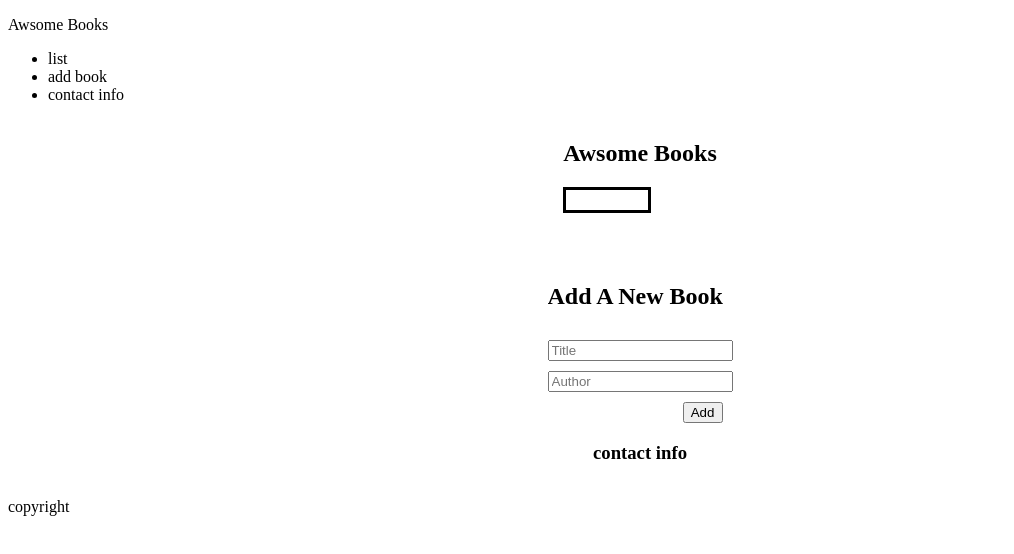
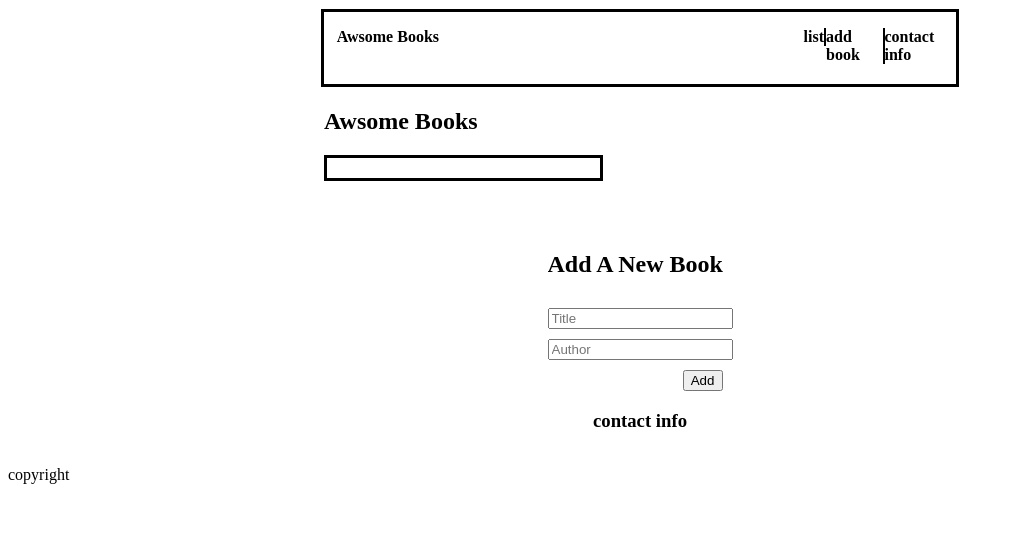
Before and after one commit to fithamlak/Awesome-books, a website: page index.html in a window 1280 px wide. Shown: the whole page, without its empty margins (0-1014 px from the left). Drawn offline with Linux system fonts and the light colour scheme.

Commit message:
css for navigation part

```diff
--- a/index.html
+++ b/index.html
@@ -12,12 +12,15 @@
 <body>
     <header class="sectionLinks">
         <nav>
-            <p>Awsome Books</p>
-            <ul>
-                <li class="for_list_link">list</li>
-                <li class="for_addSection_link">add book</li>
-                <li class="for_contact_link">contact info</li>
-            </ul>
+            <div class="nav-container">
+                <p class="nav-title">Awsome Books</p>
+                <ul class="nav-links">
+                   <li class="for_list_link">list</li>
+                   <li class="for_addSection_link">add book</li>
+                   <li class="for_contact_link">contact info</li>
+                </ul>
+            </div>
+
         </nav>
     </heade>
     <main class="main-container">
@@ -25,13 +28,13 @@
           <h1>Awsome Books</h1>
           <div class="daynamic"></div>
         </section>
-        <section class="input_container">
+        <section class="input_container hide">
             <h2>Add A New Book</h2>
             <input type="text" name="title" id="title" placeholder="Title" required maxlength="30" />
             <input type="text" id="author" name="author" placeholder="Author" required />
             <button class="btn" id="add">Add</button>
         </section>
-        <section class="contact_info">
+        <section class="contact_info hide">
             <h3>contact info</h3>
         </section>
    </main>
--- a/index.js
+++ b/index.js
@@ -147,9 +147,9 @@ function bookListHandler() {
 }
 
 function addSectionHandler() {
-  bookListSection.style.display = 'flex';
+  bookListSection.style.display = 'none';
   contactSection.style.display = 'none';
-  addNewSection.style.display = 'none';
+  addNewSection.style.display = 'flex';
   linForBookList.style.color = 'black';
   linkForAddSection.style.color = 'blue';
   linkForContInfo.style.color = 'black';
--- a/style.css
+++ b/style.css
@@ -1,3 +1,56 @@
+
+nav {
+  height: 80px;
+  width: 100%;
+  display: flex;
+  justify-content: center;
+  align-items: center;
+  /* background-color: blueviolet; */
+  margin-top: 0;
+  padding-top: 0;
+}
+
+.nav-container {
+  order: 0;
+  width: 50%;
+  display: flex;
+  border: solid 3px black;
+  /* background-color: blue; */
+  height: 90%;
+}
+
+.nav-title {
+  order: 0;
+  font-weight: bolder;
+  width: 70%;
+  margin-left: 2%;
+  /* background-color: aqua; */
+}
+
+.nav-links {
+  order: 1;
+  display: flex;
+  justify-content: space-between;
+  width: 25%;
+  /* background-color: red; */
+}
+
+.nav-links li {
+  list-style: none;
+  font-weight: bold;
+}
+
+.for_list_link {
+  border-right: solid 2px black;
+  height:fit-content;
+}
+
+.for_addSection_link {
+  border-right: solid 2px black;
+  height: fit-content;
+  margin-top: 0;
+  margin-bottom: 0;
+}
 
 .main-container {
   display: flex;
@@ -6,6 +59,14 @@
   align-items: center;
   width: 100%;
   overflow: hidden;
+}
+
+.book_list {
+  order: 0;
+  display: flex;
+  flex-direction: column;
+  justify-content: center;
+  width: 50%;
 }
 
 .daynamic {
```
